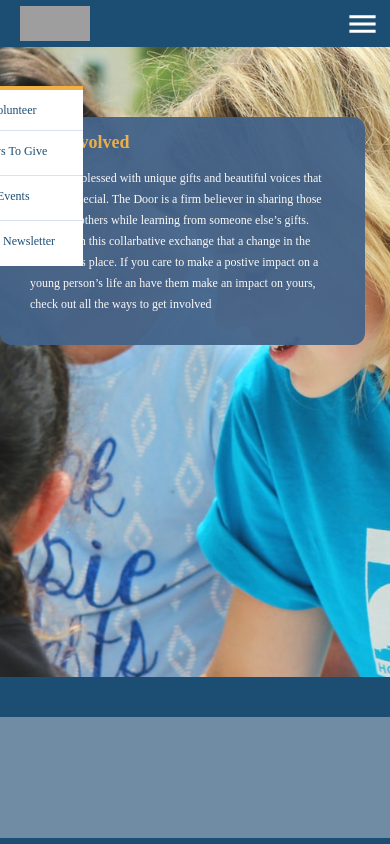
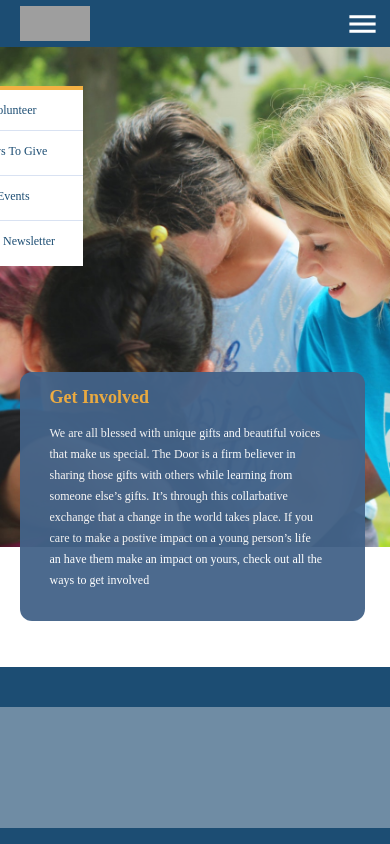
Before and after one commit to Ricomitch/The-Door, a React (Create React App) app in the folder client/: page /get-involved in a window 390 px wide. Shown: the top 844 px of the page. Built offline with nearby package versions, Linux system fonts and the light colour scheme; grey boxes are pictures that could not be loaded; a web font is replaced by a local one.

Commit message:
getinvolve hero is responsive

```diff
--- a/client/src/components/GetInvolved/Donate.css
+++ b/client/src/components/GetInvolved/Donate.css
@@ -52,15 +52,6 @@
   font-size: 30px;
   color: white;
 }
-/* .goal-line {
-  background-image: linear-gradient(to right, black, white);
-  width: 630px;
-  height: 10px;
-  position: absolute;
-  top: 370px;
-  left: 65px;
-  border-radius: 5px;
-} */
 .donate-button {
   width: 521px;
   height: 90.2px;
@@ -87,7 +78,6 @@
     display: none;
   }
   .donate-heading {
-    /* margin-left: 75px; */
     font-size: 35px;
     margin: 0 auto;
     margin-top: 65px;
@@ -103,24 +93,14 @@
     position: absolute;
     bottom: 30%;
   }
-  .filler {
-    /* width: 90%;
-    margin-left: -30px;
-    margin-top: -100px; */
-  }
   .progress-bar-container {
     width: 90% !important;
     margin-left: -19px;
     margin-bottom: 100px;
   }
   .donate-button {
-    /* margin-right: -100px;
-    margin-bottom: -20px; */
     margin: 0 5%;
     right: unset;
-    /* padding-bottom: 50px; */
-
-    /* text-align: center; */
     width: 90%;
     height: 50px;
     font-size: 25px;
--- a/client/src/components/GetInvolved/HeroGetInvolved.css
+++ b/client/src/components/GetInvolved/HeroGetInvolved.css
@@ -10,9 +10,12 @@ div.HeroGetRectangle143 {
 
 @media screen and (max-width: 426px) {
   .img-wrapper {
-    height: 30px;
-    background-size: contain;
-    background-position-y: 150px;
-    background-position-x: -300px;
+    height: 500px !important;
+    width: 100% !important;
+    margin-bottom: 120px !important;
+  }
+  .HeroGetRectangle143 {
+    left: 5%;
+    top: 65% !important;
   }
 }
```
